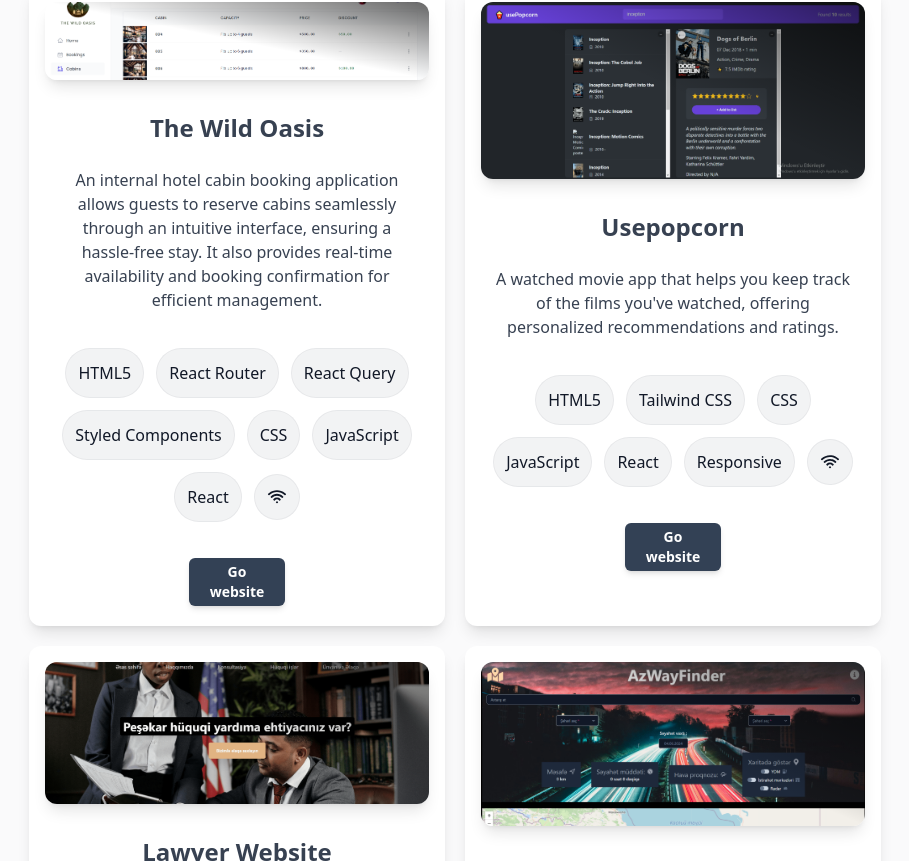
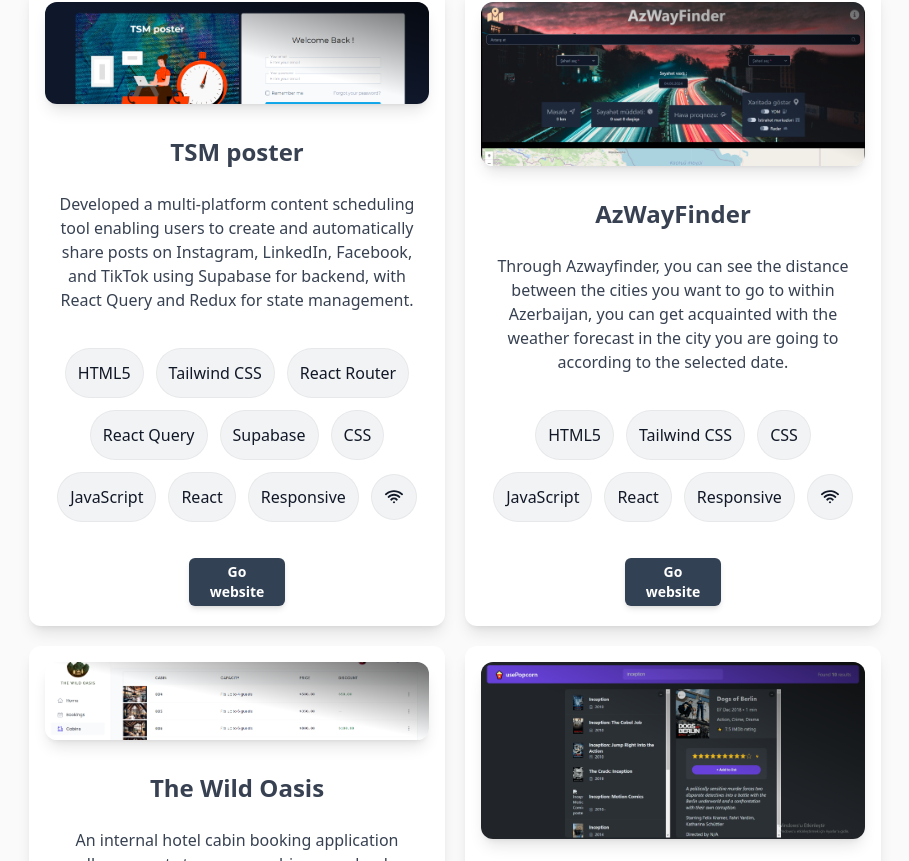
Before and after one commit to Ahliman-sl/slportfolio, a React (Vite) app: page /projects in a window 1280 px wide. Shown: the part 779-1640 px from the top of the page, without its empty margins (185-1094 px from the left). Built offline with nearby package versions, Linux system fonts and the light colour scheme.

Commit message:
Added new project

```diff
--- a/src/Components/Contact.jsx
+++ b/src/Components/Contact.jsx
@@ -49,7 +49,7 @@ export default function Contact() {
                 <a href="https://www.facebook.com/ehliman.s" target="_blank">
                   <FaFacebook className="text-3xl text-sky-950 duration-300 hover:scale-[1.1] cursor-pointer" />
                 </a>
-                <a href="https://www.instagram.com/ahliman_sl/" target="_blank">
+                <a href="https://www.instagram.com/ahlimansl/" target="_blank">
                   <FaInstagram className="text-3xl text-sky-950 duration-300 hover:scale-[1.1] cursor-pointer" />
                 </a>
               </div>
--- a/src/Components/Navbar.jsx
+++ b/src/Components/Navbar.jsx
@@ -205,7 +205,7 @@ export default function Navbar() {
                   <a
                     className="cursor-pointer px-4 py-2 text-sm text-gray-700 hover:bg-gray-100 flex items-center gap-3"
                     role="menuitem"
-                    href="https://www.instagram.com/ahliman_sl/"
+                    href="https://www.instagram.com/ahlimansl/"
                     target="_blank"
                     onClick={handleClick}
                   >
--- a/src/Components/Projects.jsx
+++ b/src/Components/Projects.jsx
@@ -13,6 +13,7 @@ import azwayfinder from "../Assets/ProjectImages/azwayfinder.png";
 import fitnessStore from "../Assets/ProjectImages/fitness.png";
 import fastreactpizza from "../Assets/ProjectImages/fast.png";
 import thewildoasis from "../Assets/ProjectImages/thewildoasis.png";
+import tsmPoster from "../Assets/ProjectImages/tsmPoster.png";
 
 // import Bmicalculator from "../Assets/ProjectImages/bmicalculator.png";
 import onlinekeyboard from "../Assets/ProjectImages/onlinekeyboard.png";
@@ -67,6 +68,41 @@ const projectsData = [
     urlLink: "https://fastpizzasl.netlify.app/",
   },
   {
+    text: "TSM poster",
+    description:
+      "Developed a multi-platform content scheduling tool enabling users to create and automatically share posts on Instagram, LinkedIn, Facebook, and TikTok using Supabase for backend, with React Query and Redux for state management.",
+    imgSRC: tsmPoster,
+    program1: "HTML5",
+    program2: "CSS",
+    program3: "JavaScript",
+    program4: "SCSS",
+    program5: "React",
+    program6: "Responsive",
+    program7: "Tailwind CSS",
+    program8: "Redux Toolkit",
+    program9: "React Router",
+    program10: "React Query",
+    program11: "Styled Components",
+    program12: "Supabase",
+
+    urlLink: "https://tsmposter.netlify.app/",
+  },
+  {
+    text: "AzWayFinder",
+    description:
+      "Through Azwayfinder, you can see the distance between the cities you want to go to within Azerbaijan, you can get acquainted with the weather forecast in the city you are going to according to the selected date.",
+    imgSRC: azwayfinder,
+    program1: "HTML5",
+    program2: "CSS",
+    program3: "JavaScript",
+    program4: "SCSS",
+    program5: "React",
+    program6: "Responsive",
+    program7: "Tailwind CSS",
+    urlLink: "https://azwayfinder.netlify.app",
+  },
+
+  {
     text: "The Wild Oasis",
     description:
       "An internal hotel cabin booking application allows guests to reserve cabins seamlessly through an intuitive interface, ensuring a hassle-free stay. It also provides real-time availability and booking confirmation for efficient management.",
@@ -113,20 +149,7 @@ const projectsData = [
     program7: "Tailwind CSS",
     urlLink: "https://lawyersl.netlify.app/",
   },
-  {
-    text: "AzWayFinder",
-    description:
-      "Through Azwayfinder, you can see the distance between the cities you want to go to within Azerbaijan, you can get acquainted with the weather forecast in the city you are going to according to the selected date.",
-    imgSRC: azwayfinder,
-    program1: "HTML5",
-    program2: "CSS",
-    program3: "JavaScript",
-    program4: "SCSS",
-    program5: "React",
-    program6: "Responsive",
-    program7: "Tailwind CSS",
-    urlLink: "https://azwayfinder.netlify.app",
-  },
+
   {
     text: "TT login",
     description:
@@ -318,6 +341,7 @@ function BookingCard({
   program9,
   program10,
   program11,
+  program12,
   urlLink,
 }) {
   return (
@@ -360,6 +384,7 @@ function BookingCard({
             "AzWayFinder",
             "Fitness Store",
             "Fast-React-Pizza",
+            "TSM poster",
           ].includes(text) && (
             <Tooltip content={program7}>
               <span className="cursor-pointer rounded-full border border-gray-900/5 bg-gray-900/5 p-3 text-gray-900 transition-colors hover:border-gray-900/10 hover:bg-gray-900/10 hover:!opacity-100 group-hover:opacity-70">
@@ -374,16 +399,19 @@ function BookingCard({
               </span>
             </Tooltip>
           )}
-          {["Fitness Store", "Fast-React-Pizza", "The Wild Oasis"].includes(
-            text
-          ) && (
+          {[
+            "Fitness Store",
+            "Fast-React-Pizza",
+            "The Wild Oasis",
+            "TSM poster",
+          ].includes(text) && (
             <Tooltip content={program9}>
               <span className="cursor-pointer rounded-full border border-gray-900/5 bg-gray-900/5 p-3 text-gray-900 transition-colors hover:border-gray-900/10 hover:bg-gray-900/10 hover:!opacity-100 group-hover:opacity-70">
                 {program9}
               </span>
             </Tooltip>
           )}
-          {["The Wild Oasis"].includes(text) && (
+          {["The Wild Oasis", "TSM poster"].includes(text) && (
             <Tooltip content={program10}>
               <span className="cursor-pointer rounded-full border border-gray-900/5 bg-gray-900/5 p-3 text-gray-900 transition-colors hover:border-gray-900/10 hover:bg-gray-900/10 hover:!opacity-100 group-hover:opacity-70">
                 {program10}
@@ -394,6 +422,13 @@ function BookingCard({
             <Tooltip content={program11}>
               <span className="cursor-pointer rounded-full border border-gray-900/5 bg-gray-900/5 p-3 text-gray-900 transition-colors hover:border-gray-900/10 hover:bg-gray-900/10 hover:!opacity-100 group-hover:opacity-70">
                 {program11}
+              </span>
+            </Tooltip>
+          )}
+          {["TSM poster"].includes(text) && (
+            <Tooltip content={program12}>
+              <span className="cursor-pointer rounded-full border border-gray-900/5 bg-gray-900/5 p-3 text-gray-900 transition-colors hover:border-gray-900/10 hover:bg-gray-900/10 hover:!opacity-100 group-hover:opacity-70">
+                {program12}
               </span>
             </Tooltip>
           )}
@@ -436,6 +471,7 @@ function BookingCard({
             "Fitness Store",
             "Fast-React-Pizza",
             "The Wild Oasis",
+            "TSM poster",
           ].includes(text) && (
             <Tooltip content={program5}>
               <span className="cursor-pointer rounded-full border border-gray-900/5 bg-gray-900/5 p-3 text-gray-900 transition-colors hover:border-gray-900/10 hover:bg-gray-900/10 hover:!opacity-100 group-hover:opacity-70">
@@ -455,6 +491,7 @@ function BookingCard({
             "AzWayFinder",
             "Fitness Store",
             "Fast-React-Pizza",
+            "TSM poster",
           ].includes(text) && (
             <Tooltip content={program6}>
               <span className="cursor-pointer rounded-full border border-gray-900/5 bg-gray-900/5 p-3 text-gray-900 transition-colors hover:border-gray-900/10 hover:bg-gray-900/10 hover:!opacity-100 group-hover:opacity-70">
--- a/src/Components/Technologies.jsx
+++ b/src/Components/Technologies.jsx
@@ -1,15 +1,14 @@
 import { AiFillHtml5 } from "react-icons/ai";
 import { FaCss3Alt } from "react-icons/fa";
 import { FaBootstrap } from "react-icons/fa";
-import { SiTailwindcss } from "react-icons/si";
+import { SiReactquery, SiReactrouter, SiTailwindcss } from "react-icons/si";
 import { IoLogoJavascript } from "react-icons/io5";
 import { FaReact } from "react-icons/fa6";
 import { DiNpm } from "react-icons/di";
 import { BsGit } from "react-icons/bs";
 import { BsGithub } from "react-icons/bs";
-import { BsBoxSeamFill } from "react-icons/bs";
-import { SiRollupdotjs } from "react-icons/si";
 import { SiRedux } from "react-icons/si";
+import { RiSupabaseFill } from "react-icons/ri";
 
 export default function Technologies() {
   return (
@@ -30,6 +29,7 @@ export default function Technologies() {
           <FaBootstrap />
           <span className="text-[2rem] text-violet-950">Bootstrap</span>
         </div>
+
         <div className="flex flex-col items-center mx-4   text-[#4da9ff]">
           <SiTailwindcss />
           <span className="text-[2rem] text-violet-950">Tailwindcss</span>
@@ -42,9 +42,21 @@ export default function Technologies() {
           <FaReact />
           <span className="text-[2rem] text-violet-950">React</span>
         </div>
+        <div className="flex flex-col items-center mx-4 text-[#289477] ">
+          <SiReactquery />
+          <span className="text-[2rem] text-violet-950">React Query</span>
+        </div>
+        <div className="flex flex-col items-center mx-4 text-[#000000] ">
+          <SiReactrouter />
+          <span className="text-[2rem] text-violet-950">React Router</span>
+        </div>
         <div className="flex flex-col items-center mx-4 text-purple-700 ">
           <SiRedux />
           <span className="text-[2rem] text-violet-950">Redux</span>
+        </div>
+        <div className="flex flex-col items-center mx-4 text-[#289477] ">
+          <RiSupabaseFill />
+          <span className="text-[2rem] text-violet-950">Supabase</span>
         </div>
         <div className="flex flex-col items-center mx-4 text-[#ff4405] ">
           <DiNpm />
@@ -58,14 +70,6 @@ export default function Technologies() {
           <BsGithub />
           <span className="text-[2rem] text-violet-950">Github</span>
         </div>
-        <div className="flex flex-col items-center mx-4 text-[#ff7429] ">
-          <BsBoxSeamFill />
-          <span className="text-[2rem] text-violet-950">Parcel</span>
-        </div>
-        <div className="flex flex-col items-center mx-4 text-[#ff3300] ">
-          <SiRollupdotjs />
-          <span className="text-[2rem] text-violet-950">Rollup</span>
-        </div>
       </div>
       {/* <CarouselBasicExample /> */}
     </div>
```
Also changed, not shown: src/Assets/ProjectImages/tsmPoster.png (added).
